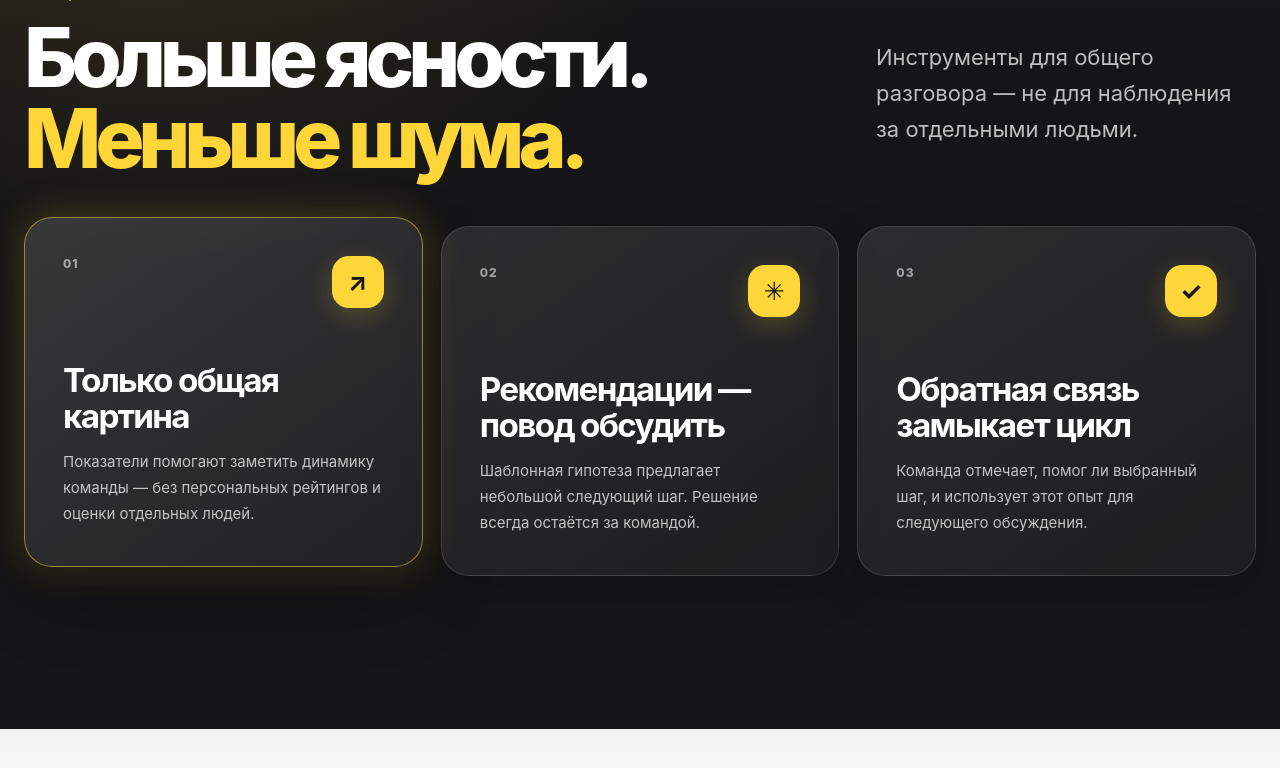
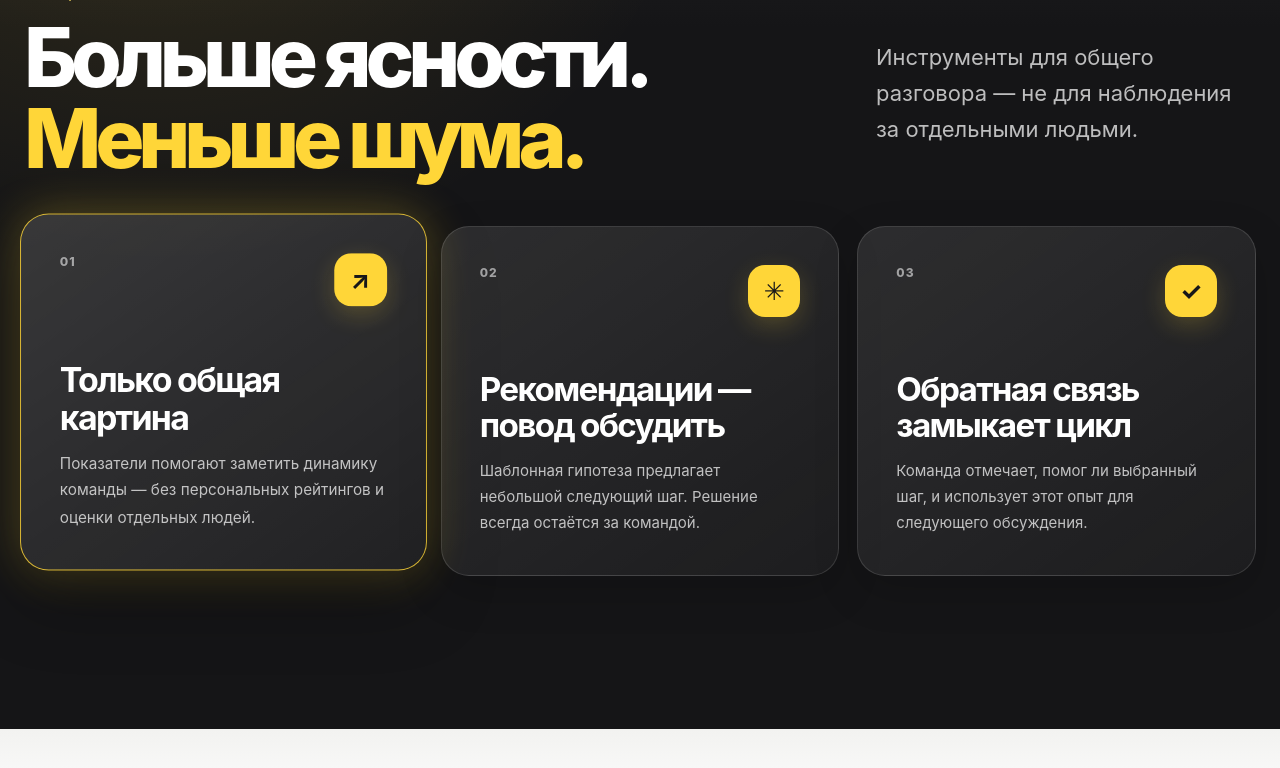
Before and after one commit to augustteske/vibebot, a React (Vite) app: page / in a window 1280 px wide. In both pictures the pointer is over the element 223 px from the left and 1417 px from the top of the page. Shown: the part 1017-1785 px from the top of the page. Built offline with nearby package versions, Linux system fonts and the light colour scheme.

Commit message:
feat: add micro-interactions and visual polish to landing

```diff
--- a/src/core/LandingPage.css
+++ b/src/core/LandingPage.css
@@ -382,10 +382,10 @@
 }
 
 .landing-feature-card.is-visible:hover {
-  transform: translateY(-9px);
-  border-color: rgba(255, 214, 56, .52);
+  transform: translateY(-9px) scale(1.02);
+  border-color: rgba(255, 214, 56, .82);
   background: linear-gradient(145deg, rgba(255, 255, 255, .15), rgba(255, 255, 255, .055));
-  box-shadow: 0 30px 70px rgba(0, 0, 0, .3), 0 0 42px rgba(255, 214, 56, .24);
+  box-shadow: 0 30px 70px rgba(0, 0, 0, .3), 0 0 46px rgba(255, 214, 56, .3);
 }
 
 .landing-feature-top {
```
